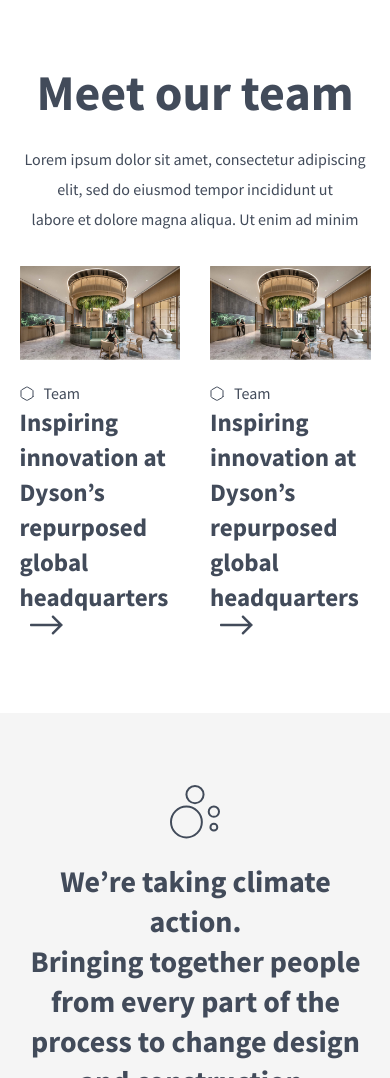
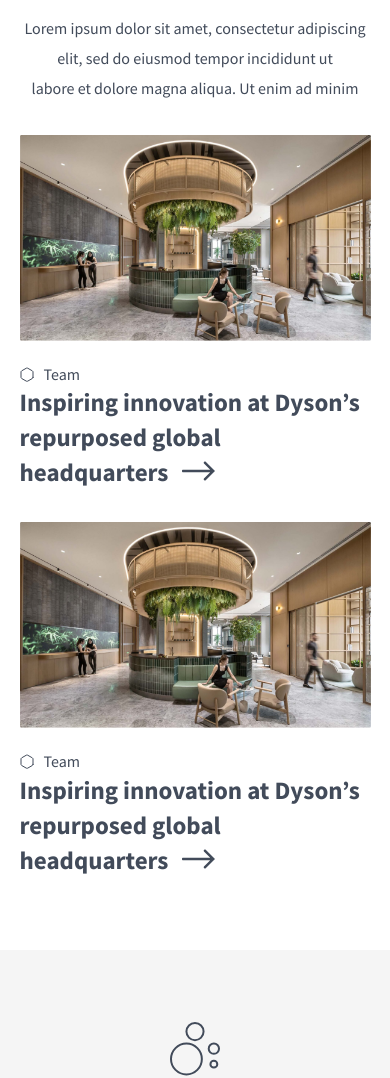
Before and after one commit to avrilquach/TA, a plain HTML site: page index.html in a window 390 px wide. Shown: the part 6222-7300 px from the top of the page. Drawn offline with Linux system fonts and the light colour scheme.

Commit message:
reponsive

```diff
--- a/css/reponsive.css
+++ b/css/reponsive.css
@@ -53,8 +53,14 @@
   .projects .item .left {
     padding-right: 0;
   }
+  .ideas .item {
+    width: 50%;
+  }
 }
 @media (max-width: 767px) {
+  .ideas .item {
+    width: 80%;
+  }
   .services .wrapper {
     -ms-flex-wrap: wrap;
         flex-wrap: wrap;
@@ -71,4 +77,14 @@
   .services .wrapper .services-wrapper .services-column .services-column-inner {
     padding: 0;
   }
+  .team .content {
+    display: block;
+  }
+  .team .content .item {
+    width: 100%;
+  }
+  .team .content .item:first-child {
+    margin-bottom: 2rem;
+    display: block;
+  }
 }
```
